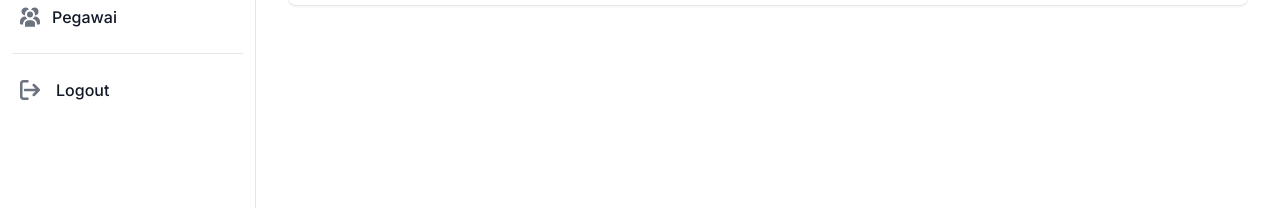
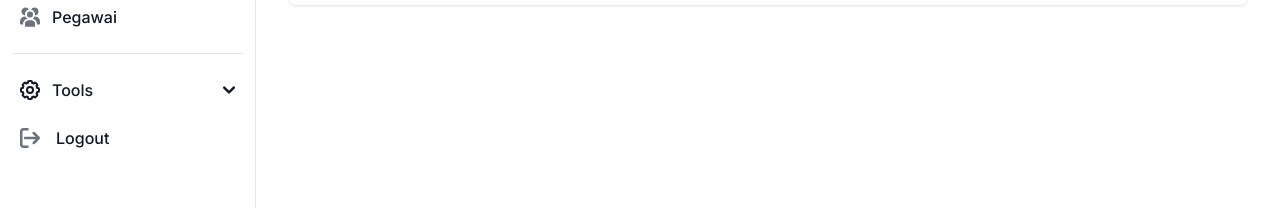
Before and after one commit to EkyGalih/suratv2-frontend2, a Next.js app: page /admin in a window 1280 px wide. Shown: the part 227-435 px from the top of the page. Built offline with nearby package versions, Linux system fonts and the light colour scheme.

Commit message:
add menu tools

```diff
--- a/src/app/layout.js
+++ b/src/app/layout.js
@@ -12,7 +12,10 @@ export const metadata = {
 export default function RootLayout({ children }) {
   return (
     <html lang="en">
-      <body className={inter.className}>{children}</body>
+      <body className={inter.className}>
+        {children}
+        <script src="https://cdnjs.cloudflare.com/ajax/libs/flowbite/1.8.1/flowbite.min.js"></script>
+      </body>
     </html>
   )
 }
--- a/src/app/layouts/admin/SidebarAdmin.js
+++ b/src/app/layouts/admin/SidebarAdmin.js
@@ -42,6 +42,38 @@ export default function SidebarAdmin() {
                 </ul>
                 <ul className="pt-4 mt-4 space-y-2 font-medium border-t border-gray-200 dark:border-gray-700">
                     <li>
+                        <button type="button" className="flex items-center w-full p-2 text-base text-gray-900 transition duration-75 rounded-lg group hover:bg-gray-100 dark:text-white dark:hover:bg-gray-700" aria-controls="dropdown-example" data-collapse-toggle="dropdown-example">
+                            <svg className="w-5 h-5 text-gray-900 dark:text-white" aria-hidden="true" xmlns="http://www.w3.org/2000/svg" fill="none" viewBox="0 0 20 20">
+                                <g stroke="currentColor" strokeLinecap="round" strokeLinejoin="round" strokeWidth="2">
+                                    <path d="M19 11V9a1 1 0 0 0-1-1h-.757l-.707-1.707.535-.536a1 1 0 0 0 0-1.414l-1.414-1.414a1 1 0 0 0-1.414 0l-.536.535L12 2.757V2a1 1 0 0 0-1-1H9a1 1 0 0 0-1 1v.757l-1.707.707-.536-.535a1 1 0 0 0-1.414 0L2.929 4.343a1 1 0 0 0 0 1.414l.536.536L2.757 8H2a1 1 0 0 0-1 1v2a1 1 0 0 0 1 1h.757l.707 1.707-.535.536a1 1 0 0 0 0 1.414l1.414 1.414a1 1 0 0 0 1.414 0l.536-.535L8 17.243V18a1 1 0 0 0 1 1h2a1 1 0 0 0 1-1v-.757l1.707-.708.536.536a1 1 0 0 0 1.414 0l1.414-1.414a1 1 0 0 0 0-1.414l-.535-.536.707-1.707H18a1 1 0 0 0 1-1Z" />
+                                    <path d="M10 13a3 3 0 1 0 0-6 3 3 0 0 0 0 6Z" />
+                                </g>
+                            </svg>
+                            <span className="flex-1 ml-3 text-left whitespace-nowrap">Tools</span>
+                            <svg className="w-3 h-3" aria-hidden="true" xmlns="http://www.w3.org/2000/svg" fill="none" viewBox="0 0 10 6">
+                                <path stroke="currentColor" strokeLinecap="round" strokeLinejoin="round" strokeWidth="2" d="m1 1 4 4 4-4" />
+                            </svg>
+                        </button>
+                        <ul id="dropdown-example" className="hidden py-2 space-y-2">
+                            <li>
+                                <a href="#" className="flex items-center w-full p-2 text-gray-900 transition duration-75 rounded-lg pl-11 group hover:bg-gray-100 dark:text-white dark:hover:bg-gray-700">
+                                    <svg className="w-2.5 h-2.5 mr-1 text-gray-800 dark:text-white" aria-hidden="true" xmlns="http://www.w3.org/2000/svg" fill="currentColor" viewBox="0 0 10 16">
+                                        <path d="M3.414 1A2 2 0 0 0 0 2.414v11.172A2 2 0 0 0 3.414 15L9 9.414a2 2 0 0 0 0-2.828L3.414 1Z" />
+                                    </svg>
+                                    <span>Pangkat</span>
+                                </a>
+                            </li>
+                            <li>
+                                <a href="#" className="flex items-center w-full p-2 text-gray-900 transition duration-75 rounded-lg pl-11 group hover:bg-gray-100 dark:text-white dark:hover:bg-gray-700">
+                                    <svg className="w-2.5 h-2.5 mr-1 text-gray-800 dark:text-white" aria-hidden="true" xmlns="http://www.w3.org/2000/svg" fill="currentColor" viewBox="0 0 10 16">
+                                        <path d="M3.414 1A2 2 0 0 0 0 2.414v11.172A2 2 0 0 0 3.414 15L9 9.414a2 2 0 0 0 0-2.828L3.414 1Z" />
+                                    </svg>
+                                    <span>Golongan</span>
+                                </a>
+                            </li>
+                        </ul>
+                    </li>
+                    <li>
                         <a href="#" className="flex items-center p-2 text-gray-900 transition duration-75 rounded-lg hover:bg-gray-100 dark:hover:bg-gray-700 dark:text-white group">
                             <svg className="flex-shrink-0 w-5 h-5 text-gray-500 dark:text-white" aria-hidden="true" xmlns="http://www.w3.org/2000/svg" fill="none" viewBox="0 0 16 16">
                                 <path stroke="currentColor" strokeLinecap="round" strokeLinejoin="round" strokeWidth="2" d="M4 8h11m0 0-4-4m4 4-4 4m-5 3H3a2 2 0 0 1-2-2V3a2 2 0 0 1 2-2h3" />
```
